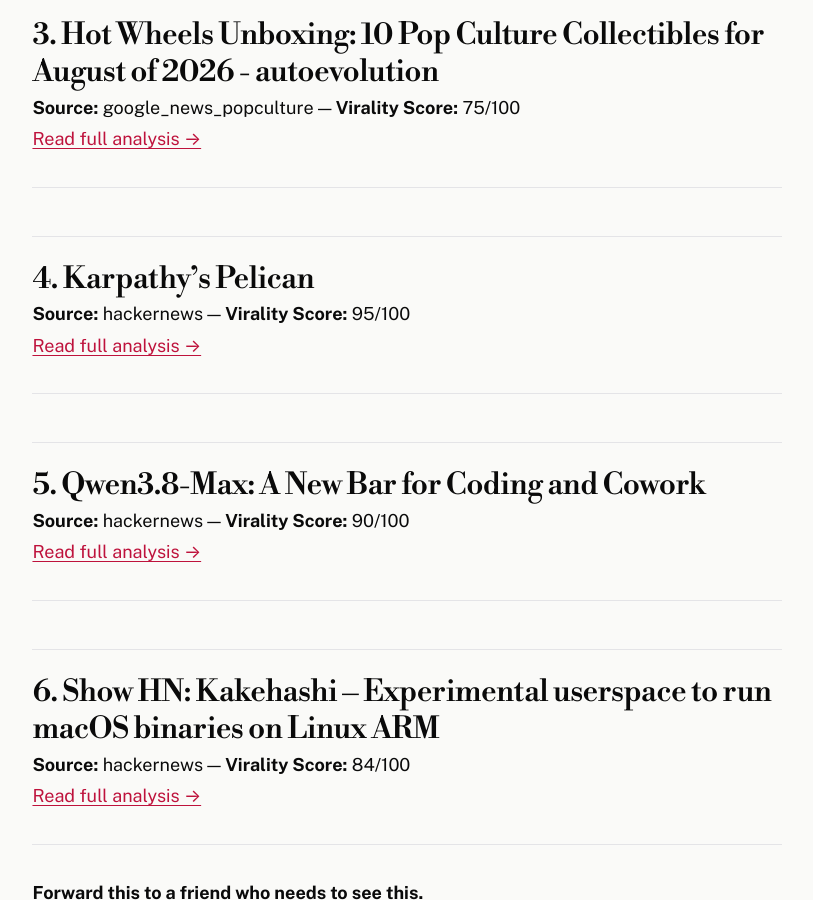
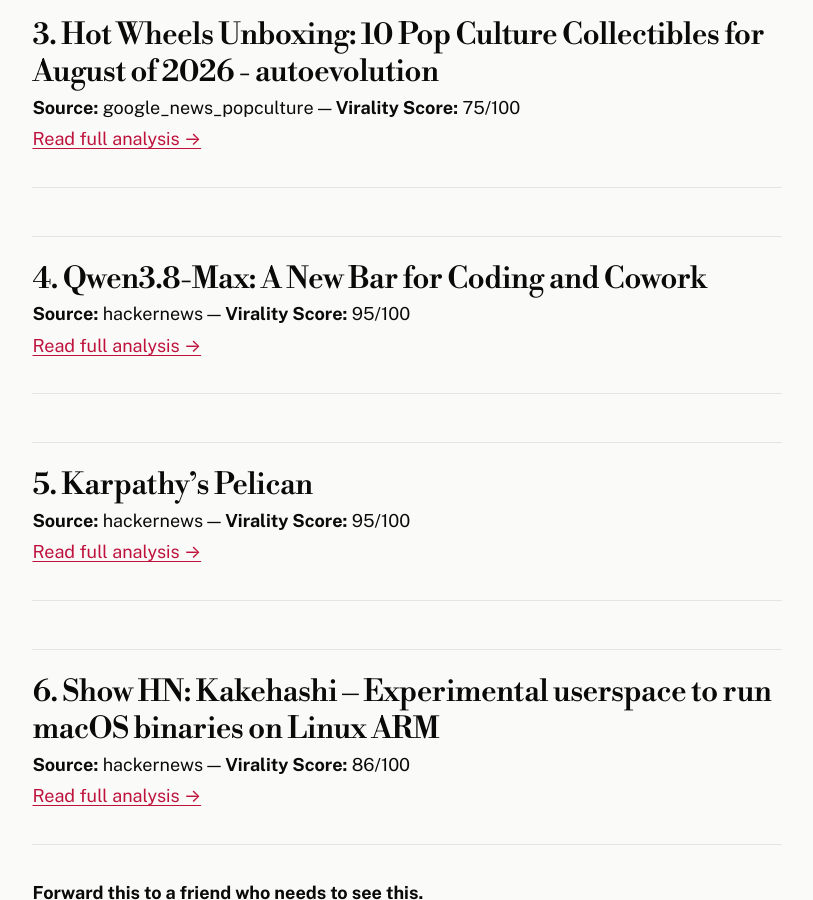
Before and after one commit to zheeno/jists, a Jekyll site: the page built from _posts/2026-08-03-weekly-trend-digest-august-03-2026.md, in a window 1280 px wide and 900 px high, scrolled down 1593 px. Shown: the whole window, without its empty margins (233-1046 px from the left). Built offline with Jekyll 4.4.1, drawn with Linux system fonts in a browser that asks for light colours; nearby versions of some CDN libraries; some of the changed lines change nothing that is shown.

Commit message:
Update _posts/2026-08-03-weekly-trend-digest-august-03-2026.md

```diff
--- a/_posts/2026-08-03-weekly-trend-digest-august-03-2026.md
+++ b/_posts/2026-08-03-weekly-trend-digest-august-03-2026.md
@@ -41,7 +41,15 @@
 
 ---
 
-<h2 class="editorial-h2" id="4-karpathy-s-pelican">4. Karpathy’s Pelican</h2>
+<h2 class="editorial-h2" id="4-qwen3-8-max-a-new-bar-for-coding-and-cowork">4. Qwen3.8-Max: A New Bar for Coding and Cowork</h2>
+
+**Source:** hackernews — **Virality Score:** 95/100
+
+[Read full analysis →](https://qwen.ai/blog?id=qwen3.8)
+
+---
+
+<h2 class="editorial-h2" id="5-karpathy-s-pelican">5. Karpathy’s Pelican</h2>
 
 **Source:** hackernews — **Virality Score:** 95/100
 
@@ -49,17 +57,9 @@
 
 ---
 
-<h2 class="editorial-h2" id="5-qwen3-8-max-a-new-bar-for-coding-and-cowork">5. Qwen3.8-Max: A New Bar for Coding and Cowork</h2>
-
-**Source:** hackernews — **Virality Score:** 90/100
-
-[Read full analysis →](https://qwen.ai/blog?id=qwen3.8)
-
----
-
 <h2 class="editorial-h2" id="6-show-hn-kakehashi-experimental-userspace-to-run-macos-binaries-on-linux-arm">6. Show HN: Kakehashi – Experimental userspace to run macOS binaries on Linux ARM</h2>
 
-**Source:** hackernews — **Virality Score:** 84/100
+**Source:** hackernews — **Virality Score:** 86/100
 
 [Read full analysis →](https://github.com/wie-project/kakehashi)
 
```
